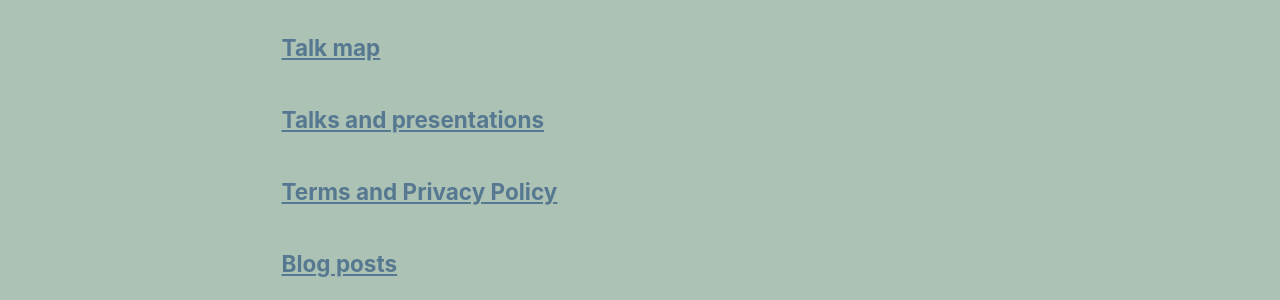
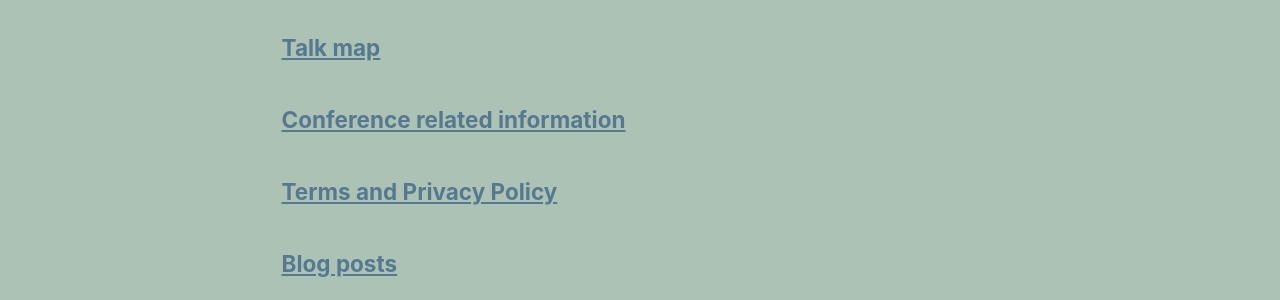
Before and after one commit to hedvigsun/perinatallab, a Jekyll site: the page built from _pages/page-archive.html, in a window 1280 px wide. Shown: the part 1302-1602 px from the top of the page. Built offline with Jekyll 4.4.1, drawn with Linux system fonts in a browser that asks for light colours.

Commit message:
Update talks.html

```diff
--- a/_pages/talks.html
+++ b/_pages/talks.html
@@ -1,7 +1,7 @@
 ---
 layout: archive
-title: "Talks and presentations"
-permalink: /talks/
+title: "Conference related information"
+permalink: /conferences/
 author_profile: true
 ---
 
@@ -11,6 +11,6 @@ author_profile: true
 
 {% endif %}
 
-{% for post in site.talks reversed %}
+{% for post in site.conferences reversed %}
   {% include archive-single-talk.html %}
 {% endfor %}
```
